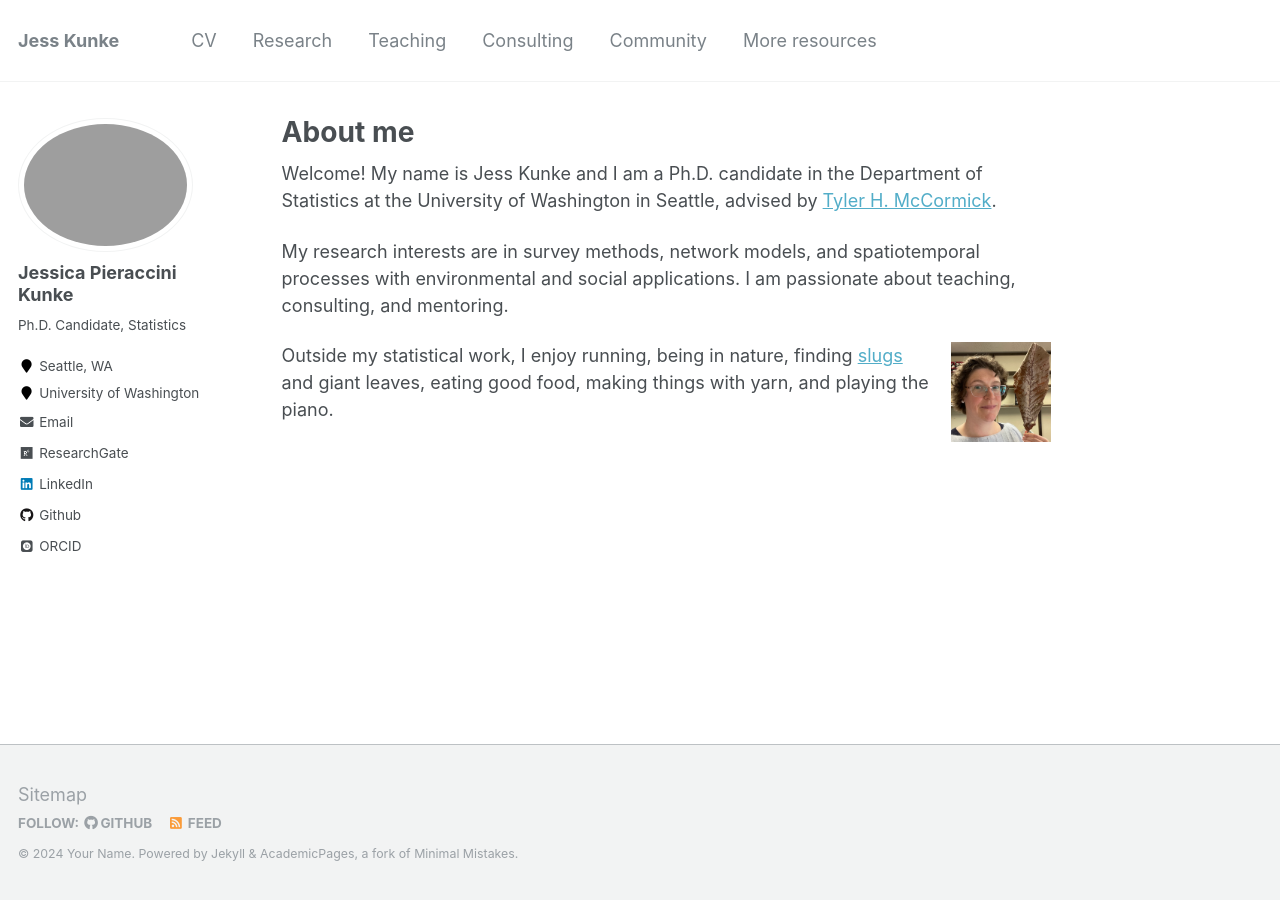
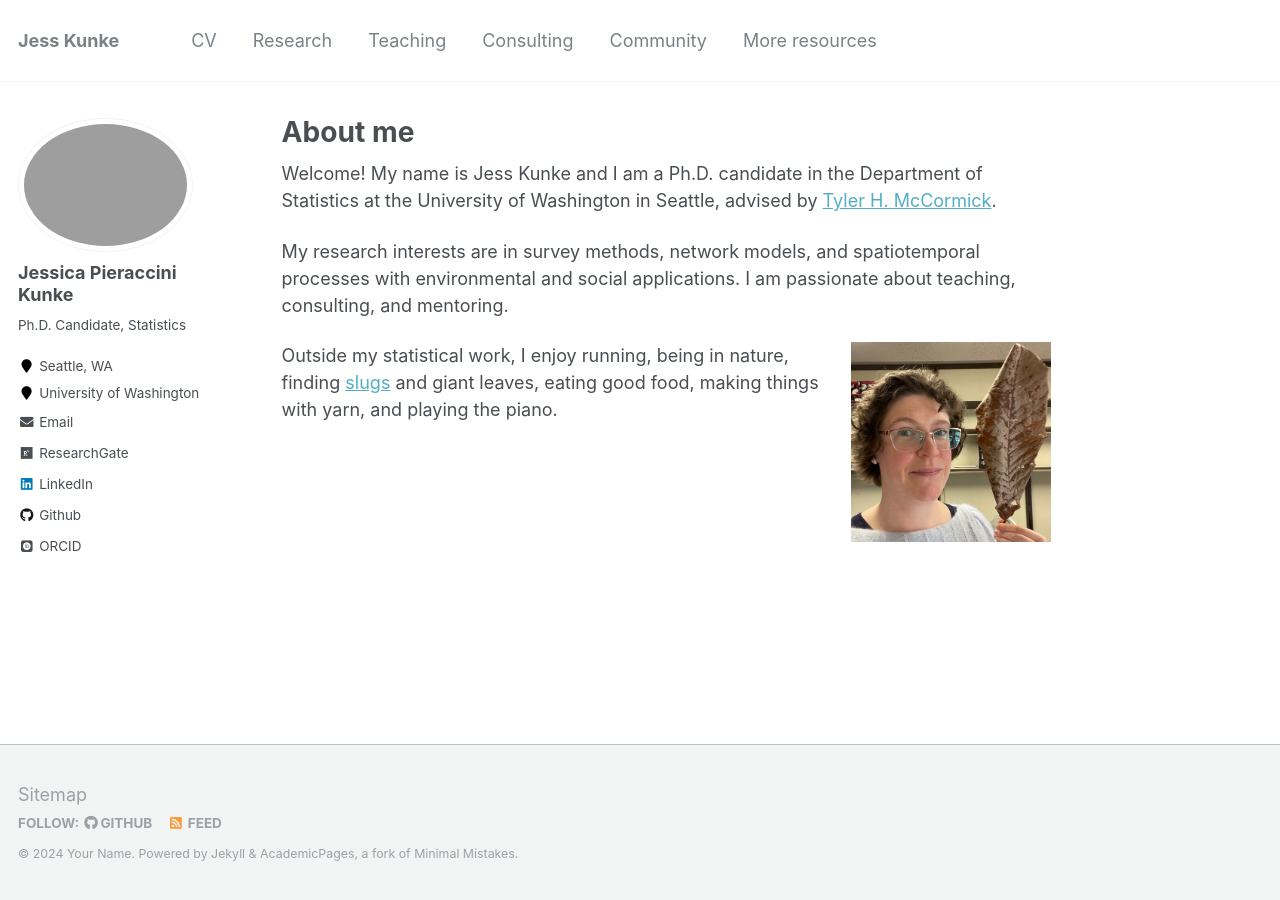
Before and after one commit to jpierkunke/jpierkunke.github.io, a Jekyll site: the page built from _pages/about.md, in a window 1280 px wide. Built offline with Jekyll 4.4.1, drawn with Linux system fonts in a browser that asks for light colours; some web fonts are replaced.

Commit message:
Update about.md resize image

```diff
--- a/_pages/about.md
+++ b/_pages/about.md
@@ -12,6 +12,6 @@
 
 My research interests are in survey methods, network models, and spatiotemporal processes with environmental and social applications.  I am passionate about teaching, consulting, and mentoring.
 
-![These giant leaves fall in the UW Seattle quad](/images/BigLeaf_square.jpeg){: .align-right width="100px"}
+![These giant leaves fall in the UW Seattle quad](/images/BigLeaf_square.jpeg){: .align-right width="200px"}
 
 Outside my statistical work, I enjoy running, being in nature, finding [slugs](https://www.nps.gov/olym/learn/nature/slugs.htm) and giant leaves, eating good food, making things with yarn, and playing the piano.
```
